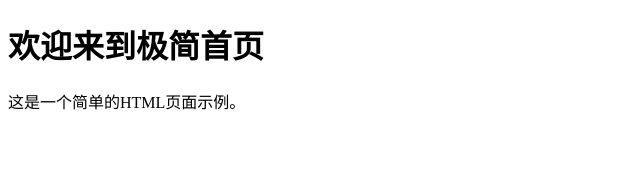
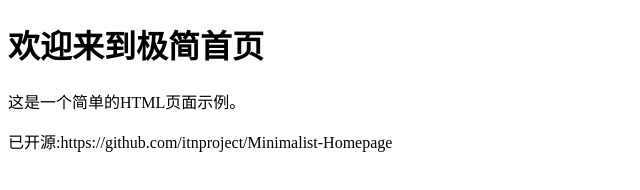
Before and after one commit to itnproject/Minimalist-Homepage, a plain HTML site: page index.html in a window 1280 px wide. Shown: the whole page, without its empty margins (0-640 px from the left). Drawn offline with Linux system fonts and the light colour scheme.

Commit message:
Update index.html

```diff
--- a/index.html
+++ b/index.html
@@ -8,5 +8,7 @@
 <body>
     <h1>欢迎来到极简首页</h1>
     <p>这是一个简单的HTML页面示例。</p>
+    <p>已开源:https://github.com/itnproject/Minimalist-Homepage</p>
 </body>
+
 </html>
```
